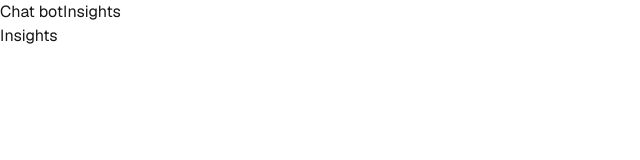
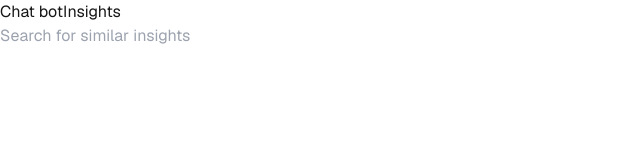
Before and after one commit to athkdev/legacy-the-app, a Next.js app: page /app in a window 1280 px wide. Both pictures are taken after a click on the button "Insights". Shown: the top 160 px of the page, without its empty margins (0-640 px from the left). Built offline with nearby package versions, Linux system fonts and the light colour scheme.

Commit message:
build: remove unused code

```diff
--- a/src/app/api/inference/route.ts
+++ b/src/app/api/inference/route.ts
@@ -1,10 +1,5 @@
-import type { NextApiRequest, NextApiResponse } from 'next'
 import { type NextRequest } from 'next/server'
 import OpenAI from 'openai'
-
-type ResponseData = {
-	message: string
-}
 
 export async function GET(request: NextRequest) {
 	const openai = new OpenAI({
@@ -16,7 +11,7 @@ export async function GET(request: NextRequest) {
 	const searchParams = request.nextUrl.searchParams
 	const query = searchParams.get('query')
 
-	const response: any = await openai.chat.completions.create({
+	const response = await openai.chat.completions.create({
 		model: 'gpt-4o',
 		messages: [
 			{
--- a/src/app/app/page.tsx
+++ b/src/app/app/page.tsx
@@ -45,9 +45,9 @@ export default function Home(): JSX.Element {
 
 			<section className={`h-screen flex justify-between text-black`}>
 				{currentPage === Page.CHATBOT ? (
-					<ChatBot className="" />
+					<ChatBot />
 				) : (
-					<Insights className="" />
+					<Insights />
 				)}
 			</section>
 		</>
--- a/src/components/ChatBot.tsx
+++ b/src/components/ChatBot.tsx
@@ -3,9 +3,9 @@
 import { JSX, useState } from 'react'
 import Spinner from './Spinner'
 
-interface ChatBotProps {
-	className?: string
-}
+// interface ChatBotProps {
+// 	className?: string
+// }
 
 enum Message {
 	QUERY,
@@ -17,7 +17,7 @@ interface LogNode {
 	content: string
 }
 
-export default function ChatBot({ className }: ChatBotProps): JSX.Element {
+export default function ChatBot(): JSX.Element {
 	const [loading, setLoading] = useState<boolean>(false)
 	const [searchQuery, setSearchQuery] = useState<string>('')
 	const [log, setLog] = useState<LogNode[]>([])
@@ -45,34 +45,34 @@ export default function ChatBot({ className }: ChatBotProps): JSX.Element {
 		setLoading(false)
 	}
 
-	function hydrate() {
-		const logs: LogNode[] = [
-			{ logType: Message.QUERY, content: "What's up? 1 (SENT)" },
-			{
-				logType: Message.RESPONSE,
-				content: 'Nothing much yo 1 (RECEIVED)',
-			},
-			{ logType: Message.QUERY, content: "What's up? 2 (SENT)" },
-			{
-				logType: Message.RESPONSE,
-				content: 'Nothing much yo 2 (RECEIVED)',
-			},
-			{ logType: Message.QUERY, content: "What's up? 3 (SENT)" },
-			{
-				logType: Message.RESPONSE,
-				content: 'Nothing much yo 3 (RECEIVED)',
-			},
-		]
+	// function hydrate() {
+	// 	const logs: LogNode[] = [
+	// 		{ logType: Message.QUERY, content: "What's up? 1 (SENT)" },
+	// 		{
+	// 			logType: Message.RESPONSE,
+	// 			content: 'Nothing much yo 1 (RECEIVED)',
+	// 		},
+	// 		{ logType: Message.QUERY, content: "What's up? 2 (SENT)" },
+	// 		{
+	// 			logType: Message.RESPONSE,
+	// 			content: 'Nothing much yo 2 (RECEIVED)',
+	// 		},
+	// 		{ logType: Message.QUERY, content: "What's up? 3 (SENT)" },
+	// 		{
+	// 			logType: Message.RESPONSE,
+	// 			content: 'Nothing much yo 3 (RECEIVED)',
+	// 		},
+	// 	]
 
-		setLog(logs)
-	}
+	// 	setLog(logs)
+	// }
 
 	return (
 		<div className="w-1/2 mx-auto p-2">
 			{log?.length === 0 ? (
 				<div className="h-4/5 text-white rounded border border-stone-700 p-4 flex justify-center items-center">
 					<p className="mx-auto">
-						Ask LegacyTheApp anything you'd like to help your
+						Ask LegacyTheApp anything you&apos;d like to help your
 						patients!
 					</p>
 				</div>
--- a/src/components/Insights.tsx
+++ b/src/components/Insights.tsx
@@ -1,15 +1,25 @@
 'use client'
 
-import { JSX, useState } from 'react'
+import { JSX } from 'react'
 
-interface InsightsProps {
-	className?: string
+// interface InsightsProps {
+// 	className?: string
+// }
+
+export default function Insights(): JSX.Element {
+	// function handleSubmit(query: string) {
+	// 	console.log(query)
+	// }
+
+	return (
+		<div className="w-1/2 mx-auto p-2 text-white">
+			{/* <h2 className="text-3xl font-bold">Search for similar insights</h2> */}
+
+			<input
+				type="text"
+				placeholder="Search for similar insights"
+				className="p-3 px-5 rounded-full outline-none min-w-full mt-5 text-black"
+			/>
+		</div>
+	)
 }
-
-export default function Insights({ className }: InsightsProps): JSX.Element {
-	function handleSubmit(query: string) {
-		console.log(query)
-	}
-
-	return <div className="w-1/2 mx-auto p-2 text-white">Insights</div>
-}
```
